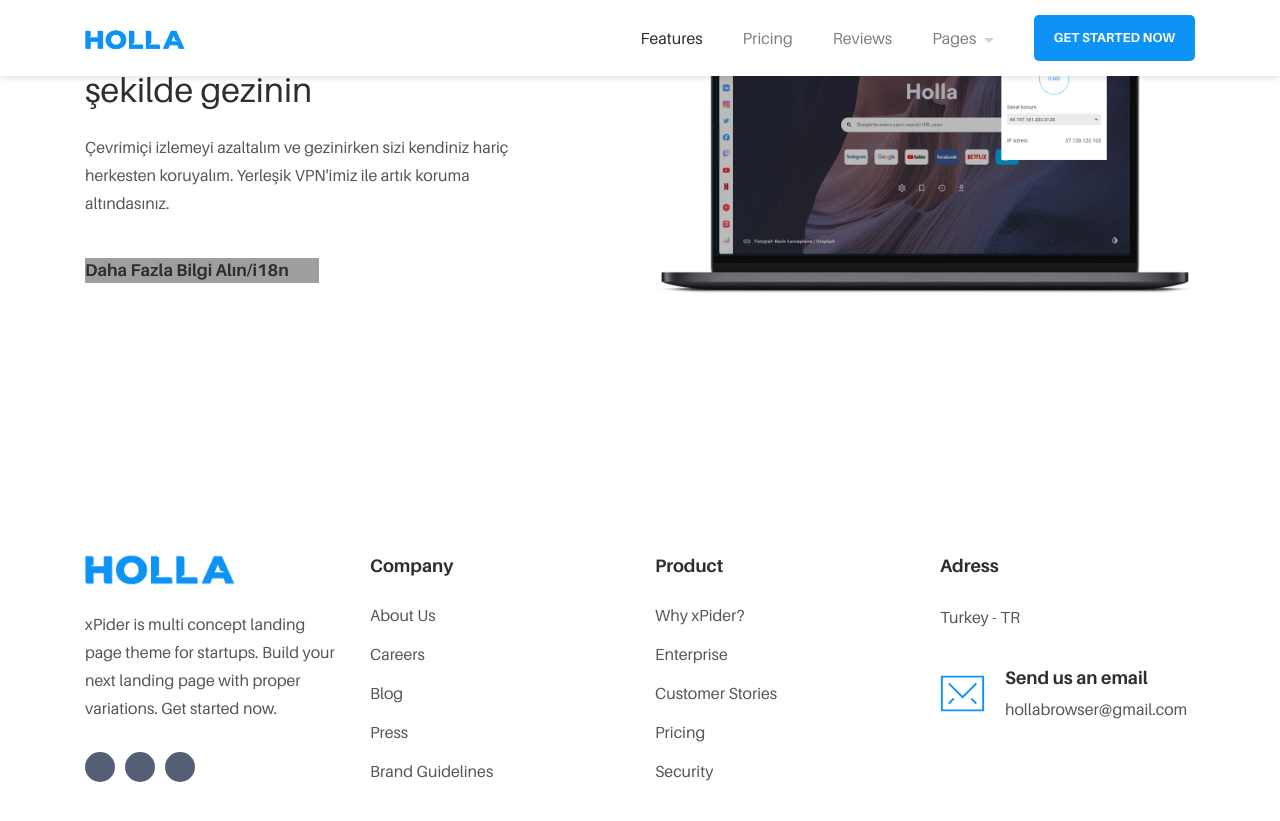
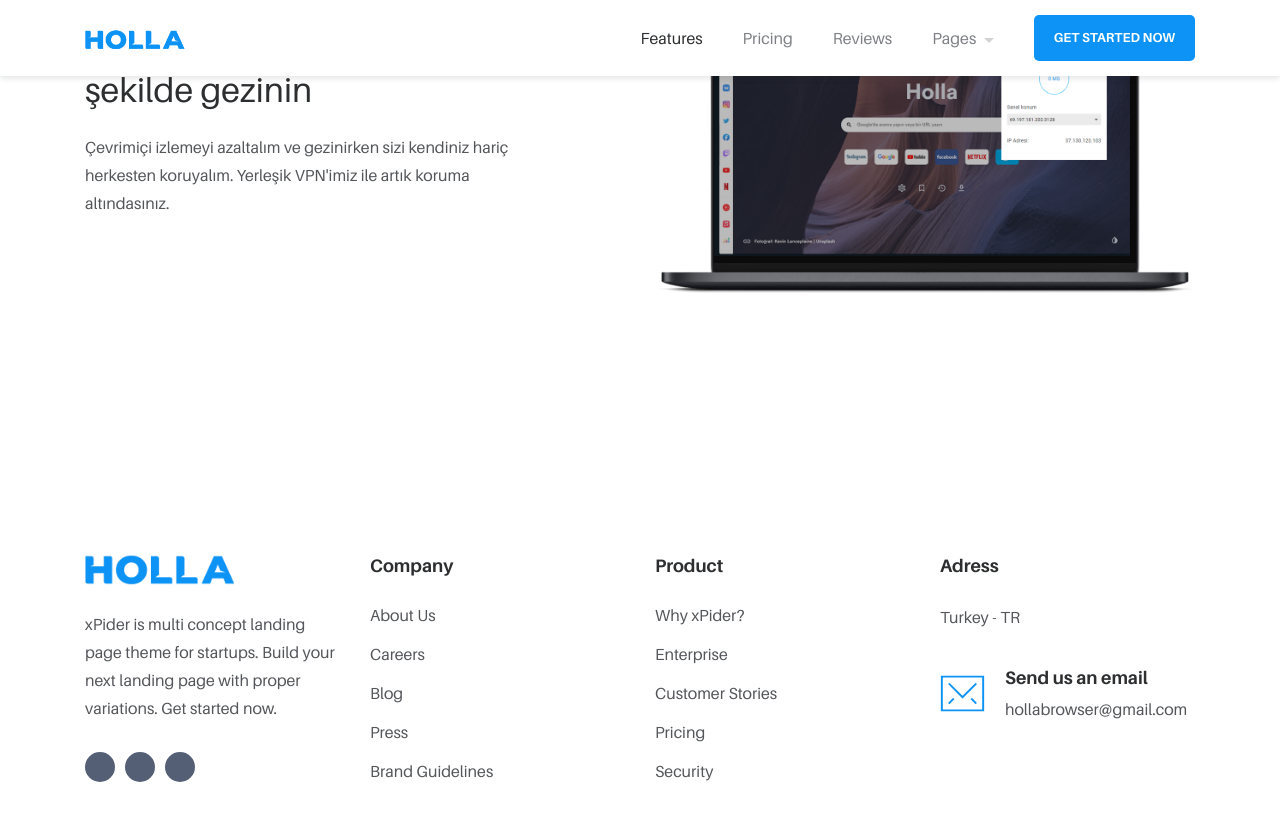
Before and after one commit to meforce/holla, a Jekyll site: the page built from docs/index.html, in a window 1280 px wide and 900 px high, scrolled down 1633 px. Shown: the top 821 px of the window. Built offline with Jekyll 4.4.1, drawn with Linux system fonts in a browser that asks for light colours; some web fonts are replaced; Markdown is read by kramdown in place of the engine named in the settings.

Commit message:
Update features.html

```diff
--- a/docs/_includes/features.html
+++ b/docs/_includes/features.html
@@ -119,8 +119,8 @@
  <p class="mb-10 text-uppercase font-w-700"><i18n>ÜCRETSİZ VPN</i18n></p>
 <h3 class="mb-20 font-w-400"><i18n>Yerleşik VPN ile güvenli bir şekilde gezinin</i18n></h3>
 <p class="mb-40"><i18n>Çevrimiçi izlemeyi azaltalım ve gezinirken sizi kendiniz hariç herkesten koruyalım. Yerleşik VPN'imiz ile artık koruma altındasınız.</i18n></p>
-<a style="diplay:none" href="#" class="btn btn--transparent p-0 btn--arrow-after btn--color-dark btn-border-hover">
-<span class="btn__text mr-30"><i18n>Daha Fazla Bilgi Alın/i18n</span>
+<a style="display:none" href="#" class="btn btn--transparent p-0 btn--arrow-after btn--color-dark btn-border-hover">
+<span class="btn__text mr-30"><i18n>Daha Fazla Bilgi Alın</i18n</span>
 </a>
 </div>
 <!-- end of col -->
```
